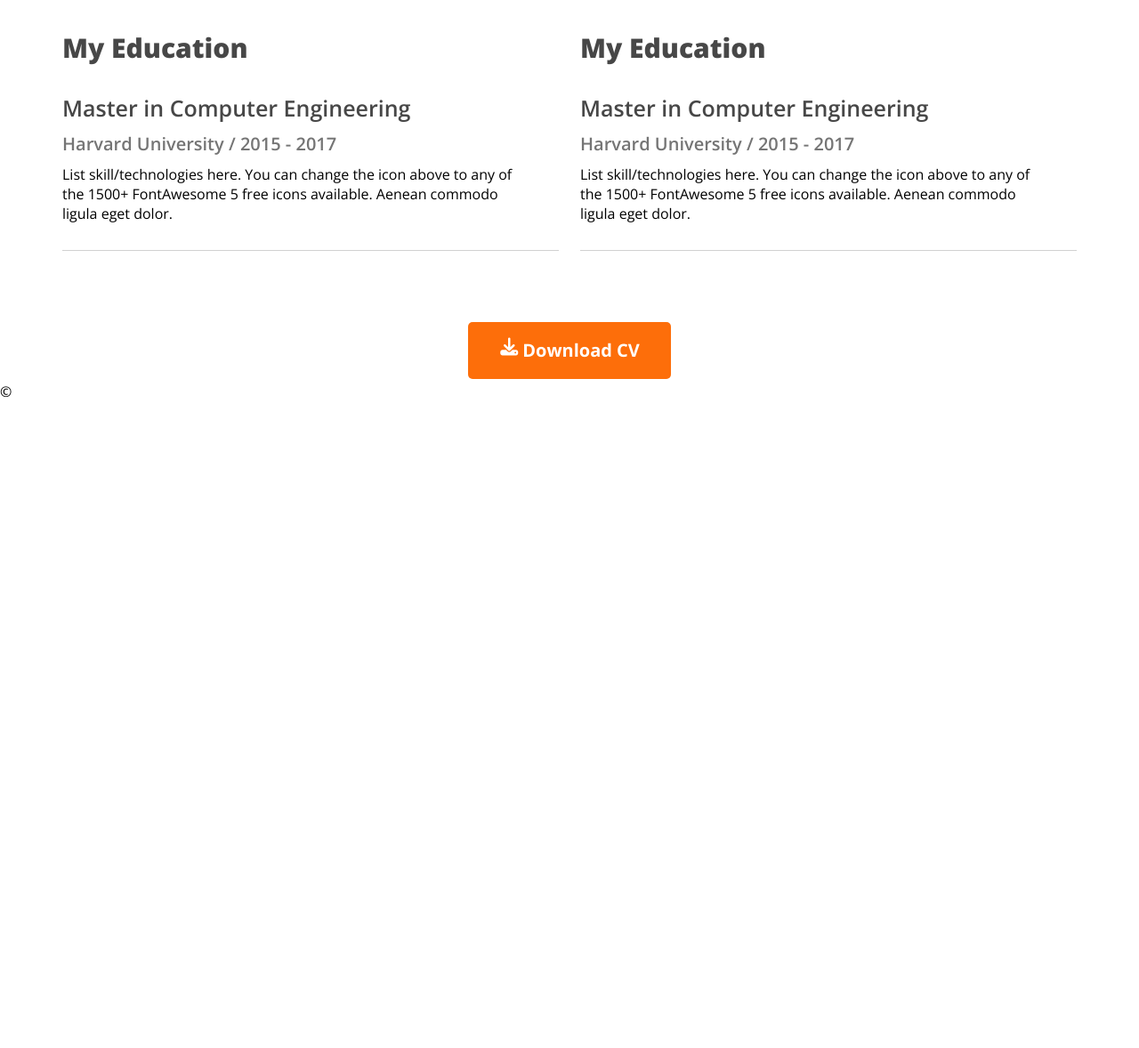
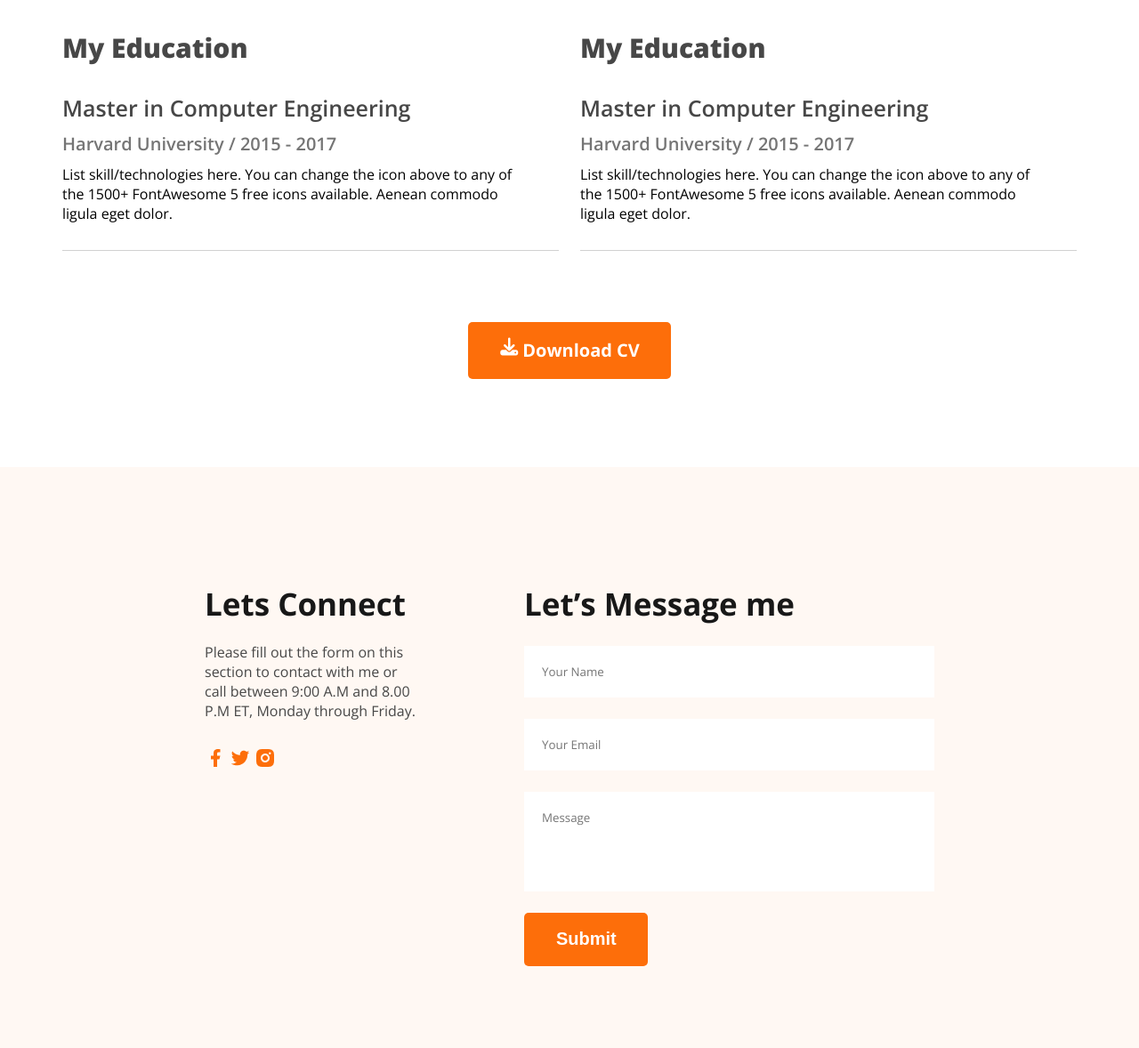
Before and after one commit to tanjimul755/my-first-porfolio, a plain HTML site: page index.html in a window 1280 px wide. Shown: the part 3153-4331 px from the top of the page at 89% size. Before the commit the page ends 3604 px from the top, so only its background shows below. Drawn offline with nearby package versions, Linux system fonts and the light colour scheme.

Commit message:
Completed the footer section

```diff
--- a/css/style.css
+++ b/css/style.css
@@ -237,7 +237,7 @@ nav ul li, a{
 }
 
 .summery {
-    height: 1204px;
+    height: 1300px;
     padding-bottom: 113px;
     display: flex;
     flex-direction: column;
@@ -279,3 +279,33 @@ nav ul li, a{
 .summery a {
     margin-top: 50px;
 }
+
+footer {
+    background-color: #FFF8F3;
+    height: 780px;
+    width: 100%;
+    padding: 130px 230px 130px 230px;
+    display: flex;
+    justify-content: center;
+    gap: 117px;
+}
+
+.footer-content {
+    width: 562px;
+}
+.footer-content p {
+    font-size: 16px;
+    font-weight: 400;
+    color: #474747;
+    margin: 20px 0 30px 0;
+}
+
+footer form input, textarea {
+    display: block;
+    width: 461px;
+    padding: 20px;
+    border: none;
+    margin: 24px 0 24px 0;
+    font-family: "Open Sans", sans-serif;
+    resize: none;
+}
--- a/index.html
+++ b/index.html
@@ -194,7 +194,38 @@
         <a class="btn-primary" href="#contact"><i class="fa-solid fa-download"></i> Download CV</a>
 
     </section>
-    <footer>&copy;</footer>
+
+    <footer>
+        <div class="footer-content">
+
+            <h3 class="heading-2">Lets Connect</h3>
+            <p>Please fill out the form on this section to contact with me or call between 9:00 A.M and 8.00 P.M ET, Monday through Friday.</p>
+
+            <img src="/images/icons/facebook.png" alt="facebook.png">
+            <img src="/images/icons/twitter.png" alt="twitter.png">
+            <img src="/images/icons/insta.png" alt="insta.png">
+
+        </div>
+
+
+        <div class="footer-form">
+            <form action="">
+
+                <h3 class="heading-2">Let’s Message me</h3>
+
+                <input type="text" id="Name" name="Name" placeholder="Your Name" required>
+
+                <input type="email" id="Email" name="Email" placeholder="Your Email" required>
+
+                <textarea id="message" name="message" rows="4" placeholder="Message"></textarea>
+
+                <button class="btn-primary" type="submit">Submit</button>
+
+            </form>
+        </div>
+
+    </footer>
+
     </body>
 
 </html>
```
